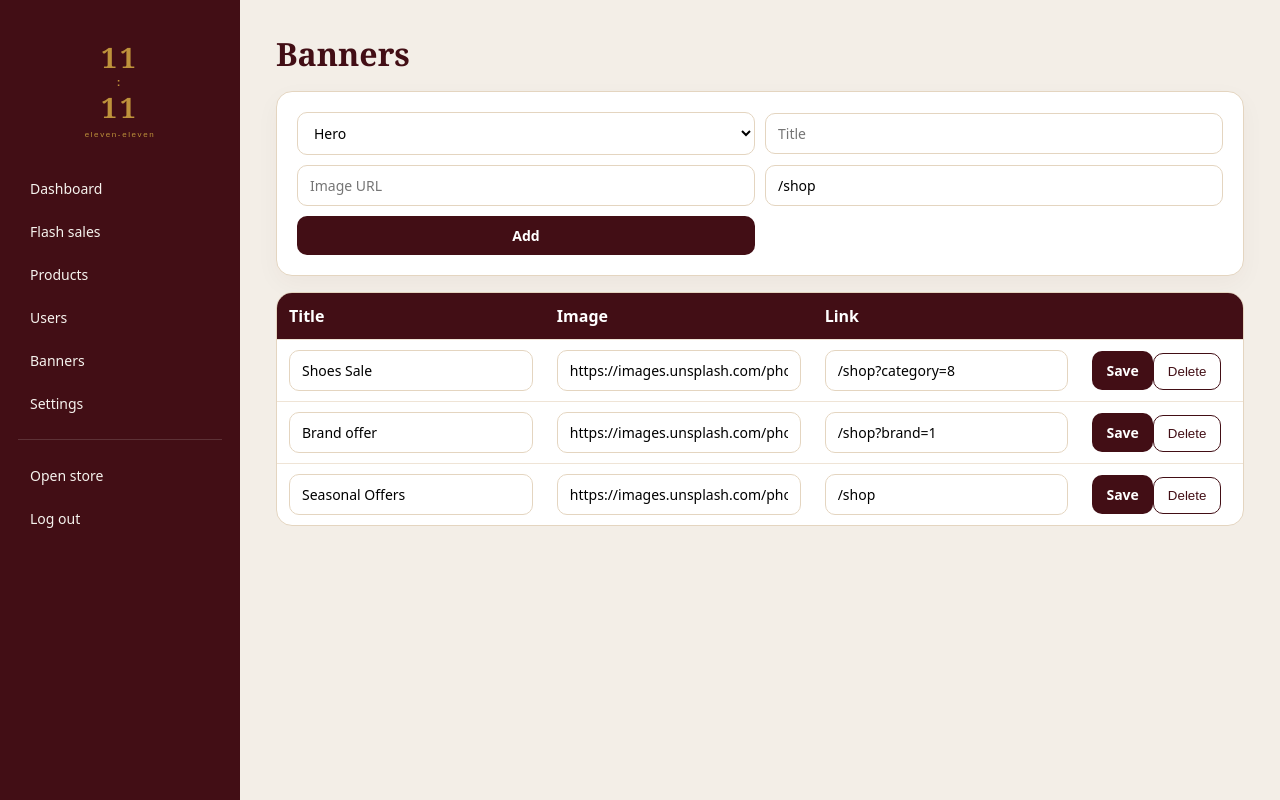
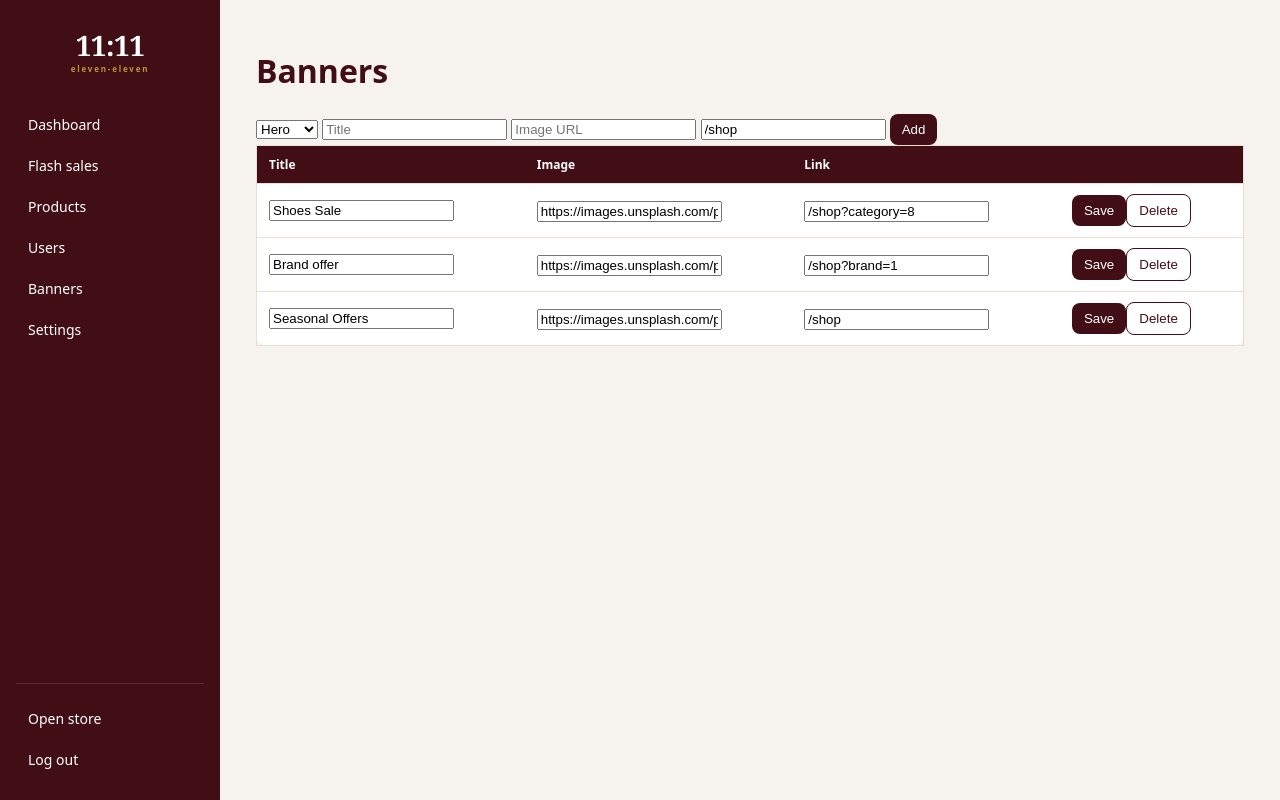
Before and after one commit to ahamedshadhir/11-11, a Flask app: page /admin/banners in a window 1280 px wide. Run offline with Flask 3, Linux system fonts and the light colour scheme; a user stored in the database is signed in; data comes from the database, SQL or seed files in the repository; data that the repository does not hold is empty.

Commit message:
Professional admin layout for flash sales and shell

```diff
--- a/static/css/admin.css
+++ b/static/css/admin.css
@@ -1,29 +1,48 @@
+:root{--wine:#420e15;--gold:#be923b;--cream:#f6f3ee;--line:#eadfce}
 *{box-sizing:border-box}
-body.adm-body{display:flex;min-height:100vh;margin:0;background:#f3eee7;color:#1a1214;font-family:Georgia,Times,serif}
-.adm-side{width:240px;flex-shrink:0;background:#420e15;color:#f6f3ee;padding:28px 18px;display:flex;flex-direction:column;gap:4px}
-.adm-brand{font-size:28px;margin:0 0 8px;letter-spacing:-1px}
-.adm-brand span{display:block;font-size:11px;letter-spacing:3px;color:#be923b;font-family:sans-serif}
-.adm-side a{color:#f6f3ee;text-decoration:none;padding:10px 12px;border-radius:10px;font-family:system-ui,sans-serif;font-size:14px}
-.adm-side a:hover,.adm-side a.on{background:#be923b;color:#420e15}
-.adm-side hr{border:0;border-top:1px solid rgba(246,243,238,.15);margin:12px 0}
-.adm-main{flex:1;padding:32px 36px;overflow:auto}
-.adm-main h1{margin:0 0 8px;font-size:32px;color:#420e15}
-.adm-main h2,.adm-main h3{color:#420e15}
-.muted{color:#6b5b52;font-family:system-ui,sans-serif}
-.adm-flash{background:#be923b;color:#420e15;padding:10px 14px;border-radius:10px;font-family:system-ui,sans-serif}
-.adm-card{background:#fff;border:1px solid #e4d5c0;border-radius:16px;padding:20px;margin:16px 0;box-shadow:0 8px 24px rgba(66,14,21,.04)}
-.admin-stats{display:grid;grid-template-columns:repeat(4,1fr);gap:12px;margin:18px 0}
-.stat{background:#fff;border:1px solid #e4d5c0;border-radius:16px;padding:16px}
-.stat b{display:block;font-size:26px;color:#420e15;margin-top:6px}
-.grid-form{display:grid;grid-template-columns:repeat(2,minmax(0,1fr));gap:10px;align-items:center}
-.grid-form input,.grid-form select,.adm-card input,.adm-card select,.row-form input,table input,table select{width:100%;border:1px solid #e4d5c0;border-radius:10px;padding:10px 12px;font:14px system-ui,sans-serif;background:#fff}
-.sale-picks{display:grid;grid-template-columns:repeat(auto-fill,minmax(220px,1fr));gap:8px;max-height:280px;overflow:auto;padding:8px 0}
-.sale-picks label{display:flex;gap:8px;align-items:center;background:#f6f3ee;border-radius:10px;padding:8px;font-family:system-ui,sans-serif;font-size:13px}
-.sale-on{background:#420e15;color:#fff;padding:2px 8px;border-radius:999px;font-size:12px;font-family:system-ui,sans-serif}
-.common-btn,.adm-card button,.row-form button{background:#420e15;color:#fff;border:0;border-radius:10px;padding:10px 14px;cursor:pointer;font:600 14px system-ui,sans-serif}
-.common-bd-btn{background:#fff;color:#420e15;border:1px solid #420e15;border-radius:10px;padding:10px 14px}
-table.cart-table{width:100%;border-collapse:separate;border-spacing:0;background:#fff;border:1px solid #e4d5c0;border-radius:16px;overflow:hidden;font-family:system-ui,sans-serif}
-.cart-table th{text-align:left;background:#420e15;color:#fff;padding:12px}
-.cart-table td{padding:10px 12px;border-top:1px solid #efe4d6;vertical-align:middle}
-.row-form{display:flex;gap:8px;align-items:center;flex-wrap:wrap}
-@media(max-width:900px){.adm-body{flex-direction:column}.adm-side{width:100%;flex-direction:row;flex-wrap:wrap}.admin-stats,.grid-form{grid-template-columns:1fr 1fr}}
+body.adm-body{margin:0;display:flex;min-height:100vh;background:var(--cream);color:var(--wine);font-family:system-ui,-apple-system,sans-serif}
+.adm-side{width:220px;background:var(--wine);color:#fff;padding:22px 16px;display:flex;flex-direction:column;gap:6px}
+.adm-brand{display:flex;flex-direction:column;align-items:center;text-decoration:none;color:#fff;margin:0 0 18px;line-height:1}
+.adm-brand strong{font:700 28px/1 Georgia,serif;white-space:nowrap;letter-spacing:-0.5px}
+.adm-brand em{margin-top:6px;font:600 8px/1 system-ui,sans-serif;letter-spacing:1.8px;color:var(--gold);font-style:normal}
+.adm-side nav{display:flex;flex-direction:column;gap:4px}
+.adm-side a{color:#fff;text-decoration:none;padding:9px 12px;border-radius:8px;font-size:14px}
+.adm-side nav a:hover,.adm-side-foot a:hover{background:rgba(190,146,59,.2)}
+.adm-side-foot{margin-top:auto;display:flex;flex-direction:column;gap:4px;padding-top:16px;border-top:1px solid rgba(255,255,255,.12)}
+.adm-main{flex:1;padding:28px 36px 48px;overflow:auto}
+.adm-head{margin-bottom:22px}
+.adm-head h1{margin:0;font:700 28px/1.2 Georgia,serif}
+.adm-head p{margin:6px 0 0;color:#6b5b52}
+.adm-flash{background:var(--gold);color:var(--wine);padding:10px 14px;border-radius:8px}
+.adm-panel{background:#fff;border:1px solid var(--line);border-radius:12px;padding:22px;margin:0 0 18px}
+.adm-panel h2{margin:0 0 16px;font-size:16px}
+.adm-panel h3{margin:18px 0 8px;font-size:13px;color:#6b5b52;font-weight:600}
+.adm-fields{display:grid;grid-template-columns:2fr 1fr 1fr 1fr;gap:12px}
+.adm-fields label{display:flex;flex-direction:column;gap:6px;font-size:12px;color:#6b5b52;font-weight:600}
+.adm-fields input{border:1px solid var(--line);border-radius:8px;padding:10px 12px;font:14px system-ui,sans-serif}
+.adm-pick{max-height:320px;overflow:auto;border:1px solid var(--line);border-radius:8px}
+.adm-pick table,.adm-table{width:100%;border-collapse:collapse;font-size:14px}
+.adm-pick th,.adm-table th{text-align:left;padding:10px 12px;background:#faf7f2;color:#6b5b52;font-size:12px;font-weight:600}
+.adm-pick td,.adm-table td{padding:8px 12px;border-top:1px solid var(--line);vertical-align:middle}
+.adm-prod{display:flex;align-items:center;gap:10px}
+.adm-prod img{width:36px;height:36px;object-fit:contain;background:#fff;border:1px solid var(--line);border-radius:6px}
+.adm-primary{margin-top:16px;background:var(--wine);color:#fff;border:0;border-radius:8px;padding:10px 16px;font:600 14px system-ui,sans-serif}
+.adm-actions{display:flex;gap:6px}
+.adm-actions button,.adm-actions .ghost{border:0;border-radius:6px;padding:6px 10px;font:600 12px system-ui,sans-serif;background:var(--wine);color:#fff;cursor:pointer}
+.adm-actions .ghost{background:#fff;color:var(--wine);border:1px solid var(--line)}
+.pill{display:inline-block;background:var(--gold);color:var(--wine);border-radius:999px;padding:2px 8px;font:700 11px system-ui,sans-serif}
+.admin-stats{display:grid;grid-template-columns:repeat(4,1fr);gap:12px;margin:0 0 18px}
+.stat{background:#fff;border:1px solid var(--line);border-radius:12px;padding:16px}
+.stat b{display:block;font-size:24px;margin-top:4px}
+.muted{color:#6b5b52}
+.cart-table{width:100%;border-collapse:collapse;background:#fff;border:1px solid var(--line);border-radius:12px}
+.cart-table th{text-align:left;padding:10px 12px;background:var(--wine);color:#fff;font-size:12px}
+.cart-table td{padding:10px 12px;border-top:1px solid var(--line)}
+.row-form{display:flex;gap:8px;align-items:center}
+.common-btn{background:var(--wine);color:#fff;border:0;border-radius:8px;padding:8px 12px}
+.common-bd-btn{background:#fff;color:var(--wine);border:1px solid var(--wine);border-radius:8px;padding:8px 12px}
+@media(max-width:900px){
+  .adm-body{flex-direction:column}
+  .adm-side{width:100%;flex-direction:row;flex-wrap:wrap}
+  .adm-fields,.admin-stats{grid-template-columns:1fr 1fr}
+}
--- a/templates/admin_base.html
+++ b/templates/admin_base.html
@@ -8,19 +8,22 @@
 </head>
 <body class="adm-body">
   <aside class="adm-side">
-    <a href="/admin" class="adm-brand" style="display:flex;flex-direction:column;align-items:center;text-align:center;text-decoration:none;color:#fff;margin:0 0 16px">
-      <span style="font:700 28px Georgia,serif">11<span style="color:#be923b">:</span>11</span>
-      <span style="color:#be923b;letter-spacing:1.6px;font-size:8px;margin-top:4px">eleven-eleven</span>
+    <a class="adm-brand" href="/admin">
+      <strong>11:11</strong>
+      <em>eleven-eleven</em>
     </a>
+    <nav>
       <a href="/admin">Dashboard</a>
       <a href="/admin/sales">Flash sales</a>
       <a href="/admin/products">Products</a>
       <a href="/admin/users">Users</a>
       <a href="/admin/banners">Banners</a>
       <a href="/admin/settings">Settings</a>
-    <hr>
+    </nav>
+    <div class="adm-side-foot">
       <a href="/" target="_blank" rel="noopener">Open store</a>
       <a href="{{ url_for('logout') }}">Log out</a>
+    </div>
   </aside>
   <main class="adm-main">
     {% with messages = get_flashed_messages(with_categories=true) %}
```
Also changed, not shown: templates/admin_sales.html (+56 -22 lines). Lines whose indentation alone changed are shown as unchanged.
